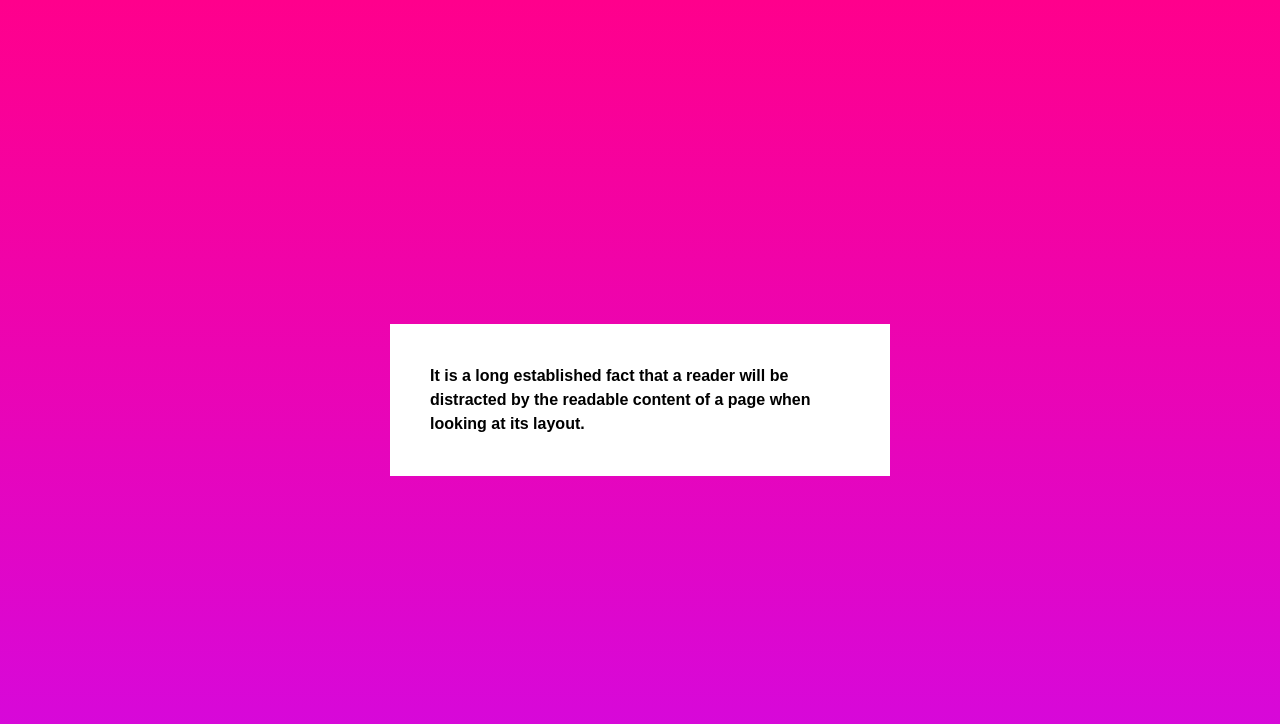
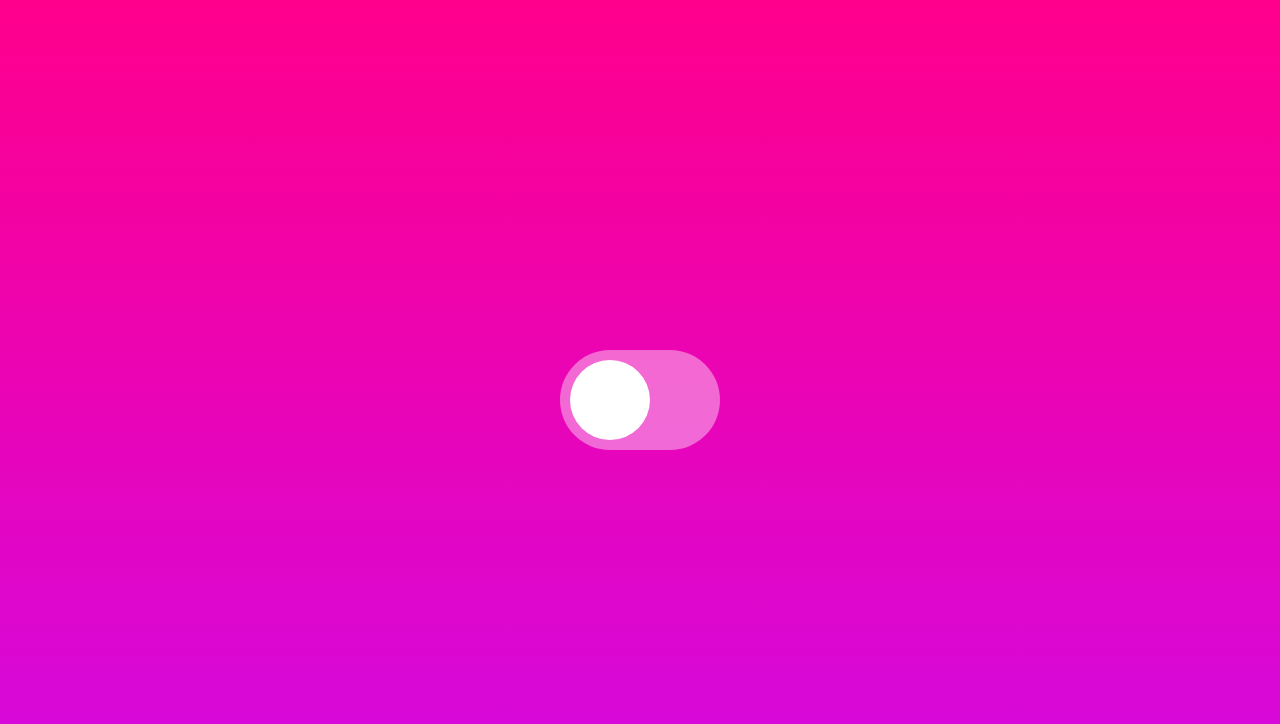
Before and after one commit to sudhanshuDongre24/react-motion, a React (Vite) app: page / in a window 1280 px wide. Shown: the top 724 px of the page. Built offline with nearby package versions, Linux system fonts and the light colour scheme.

Commit message:
add Layout Transition 2

```diff
--- a/src/App.tsx
+++ b/src/App.tsx
@@ -21,6 +21,8 @@ import TransformBox from "./examples/TransformBox.js";
 import HorizontalScroll from "./examples/HorizontalScroll.js";
 import ScrollConstraints from "./examples/ScrollConstraints.js";
 import LayoutAnimation from "./examples/LayoutAnimation.js";
+import LayoutAnimation2 from "./examples/LayoutAnimation2.js";
+import LayoutAnimations from "./examples/LayoutAnimations.js";
 
 const App = () => {
   return (
@@ -48,7 +50,8 @@ const App = () => {
       {/* <TransformBox /> */}
       {/* <HorizontalScroll /> */}
       {/* <ScrollConstraints /> */}
-      <LayoutAnimation />
+      {/* <LayoutAnimation /> */}
+      <LayoutAnimations />
     </div>
   );
 };
--- /dev/null
+++ b/src/examples/LayoutAnimations.tsx
@@ -0,0 +1,29 @@
+import React from "react";
+import { motion } from "motion/react";
+
+const LayoutAnimations = () => {
+  const [isOpen, setIsOpen] = React.useState<boolean>(false);
+  return (
+    <div
+      style={{
+        width: 160,
+        height: 100,
+        borderRadius: 50,
+        background: "rgba(255,255,255,0.4)",
+        display: "flex",
+        justifyContent: isOpen ? "flex-end" : "flex-start",
+        padding: 10,
+        cursor: "pointer",
+      }}
+      onClick={() => setIsOpen(!isOpen)}
+    >
+      <motion.div
+        layout="position"
+        transition={{ type: "spring", stiffness: 500, damping: 50 }}
+        style={{ background: "white", height: 80, width: 80, borderRadius: 40 }}
+      />
+    </div>
+  );
+};
+
+export default LayoutAnimations;
```
